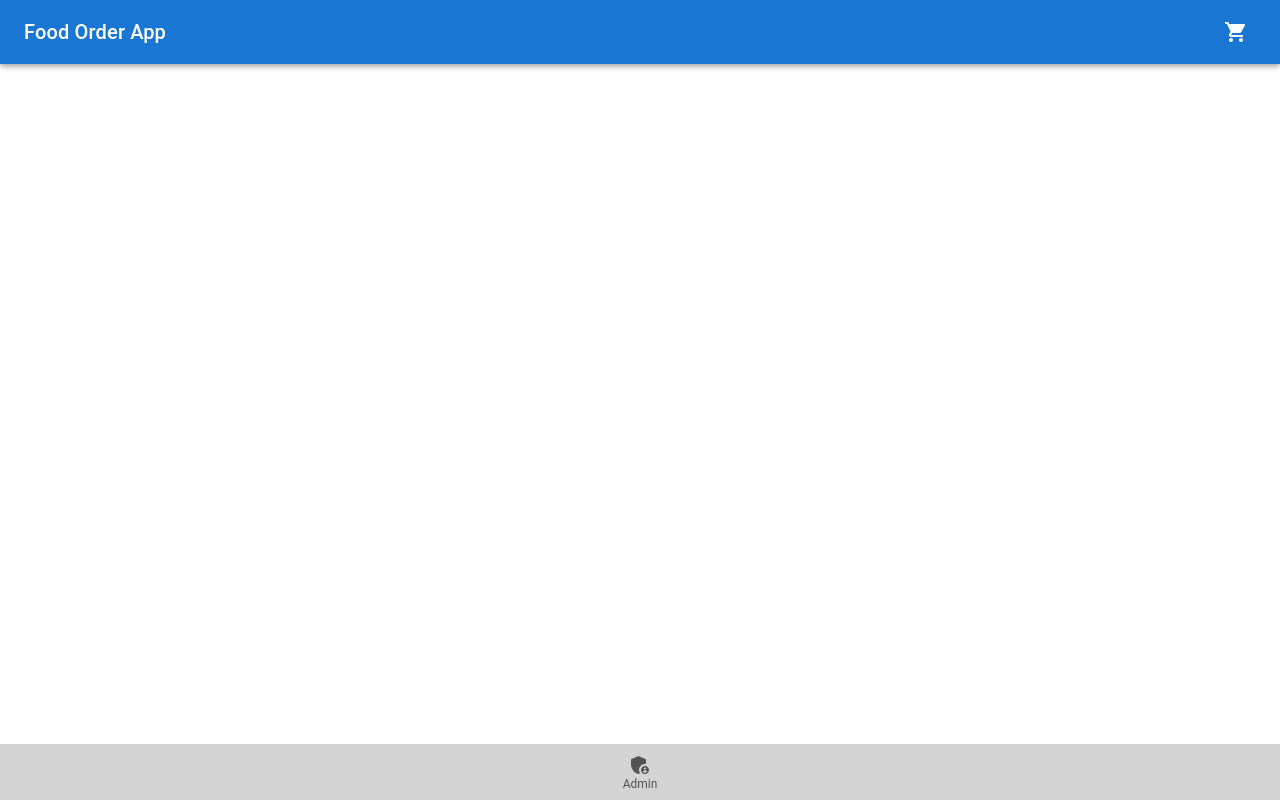
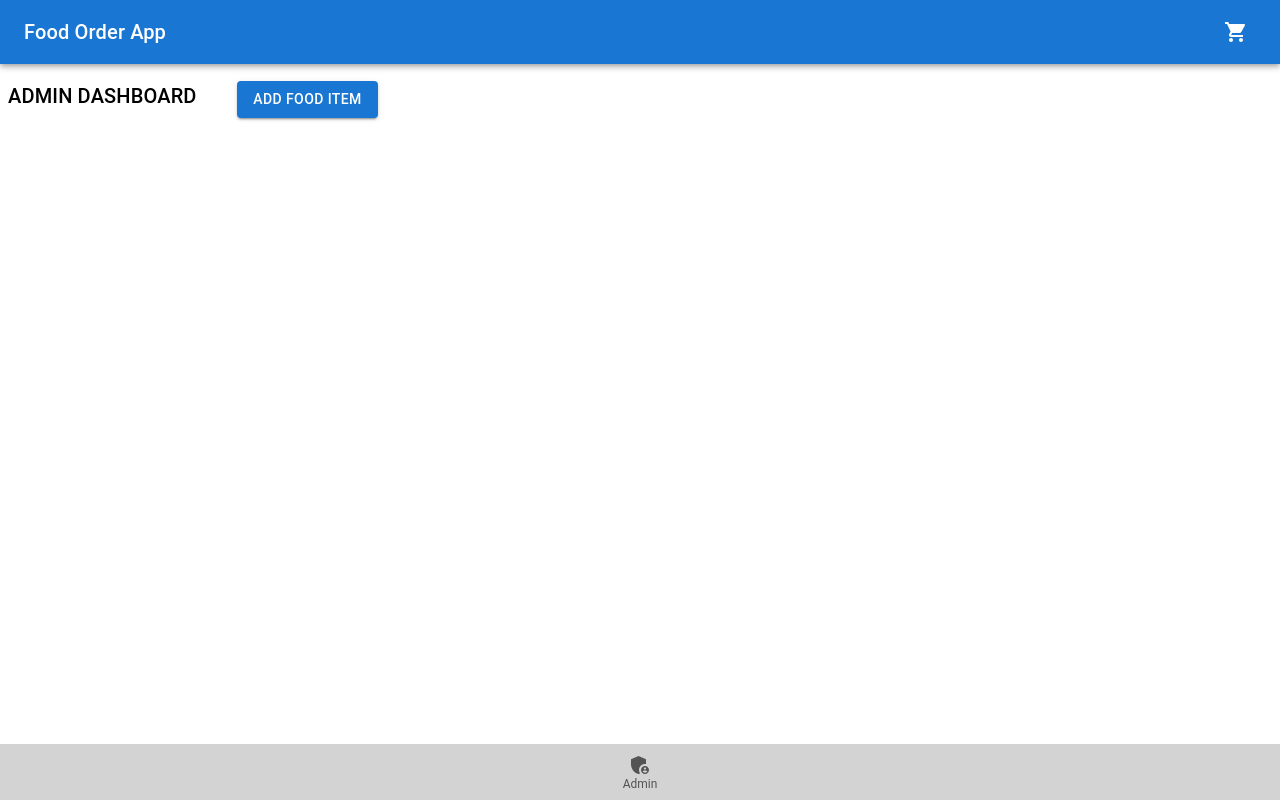
Before and after one commit to izzatonline/food-order-app, a React (Create React App) app: page / in a window 1280 px wide. Built offline with nearby package versions, Linux system fonts and the light colour scheme; the HTML template or start-up script is replaced by a standard one.

Commit message:
fix context error for switchPage

```diff
--- a/src/App.js
+++ b/src/App.js
@@ -1,25 +1,20 @@
 import "./App.css";
-import React, { useContext, Fragment, useState, useEffect } from "react";
-import ItemsContext from "./context/items-context";
+import React, { Fragment } from "react";
 import Users from "./pages/Users";
 import Admin from "./pages/Admin";
 import Footer from "./components/Footer";
-import ItemsProvider from "./context/ItemsProvider"; // <-- Ensure this path is correct
-import CartProvider from "./context/CartProvider"; // <-- Ensure this path is correct
+import ItemsProvider from "./context/ItemsProvider";
+import CartProvider from "./context/CartProvider";
 
 function App() {
-    const itemsCtx = useContext(ItemsContext);
-    const [localSwitch, setLocalSwitch] = useState(true);
-
-    useEffect(() => {
-        setLocalSwitch(itemsCtx.switchPage);
-    }, [itemsCtx.switchPage]);
-
     return (
         <ItemsProvider>
             <CartProvider>
                 <div className="main-content">
-                    {localSwitch ? <Users /> : <Admin />}
+                    <Fragment>
+                        <Users />
+                        <Admin />
+                    </Fragment>
                 </div>
                 <Footer className="footer" />
             </CartProvider>
--- a/src/pages/Admin.js
+++ b/src/pages/Admin.js
@@ -11,6 +11,10 @@ import SideBar from "../components/SideBar";
 const Admin = () => {
     const itemsCtx = useContext(ItemsContext);
     const [open, setOpen] = React.useState(false);
+
+    if (!itemsCtx.switchPage) {
+        return null;
+    }
 
     const handleOpen = () => setOpen(true);
     const handleClose = () => setOpen(false);
--- a/src/pages/Users.js
+++ b/src/pages/Users.js
@@ -1,22 +1,28 @@
-import { useContext, useState } from "react";
+import React, { useContext, useState } from "react";
 import Cart from "../components/Cart";
-// import Banner from "../components/Banner";
-// import AboutUs from "../components/AboutUs";
 import Meals from "../components/Meals";
 import AppBarComponent from "../components/AppBarComponent";
 import { Grid } from "@mui/material";
 import CartContext from "../context/cart-context";
+import ItemsContext from "../context/items-context";
 // import "../App.css";
 
 const Users = () => {
+    const itemsCtx = useContext(ItemsContext);
     const [isValid, setIsValid] = useState(false);
+    const cartCtx = useContext(CartContext);
+
+    if (itemsCtx.switchPage) {
+        return null;
+    }
+
     const showModalHandler = () => {
         setIsValid(true);
     };
     const hideModalHandler = () => {
         setIsValid(false);
     };
-    const cartCtx = useContext(CartContext);
+
     return (
         <Grid container className="main-container" direction={"column"}>
             <Grid
```
